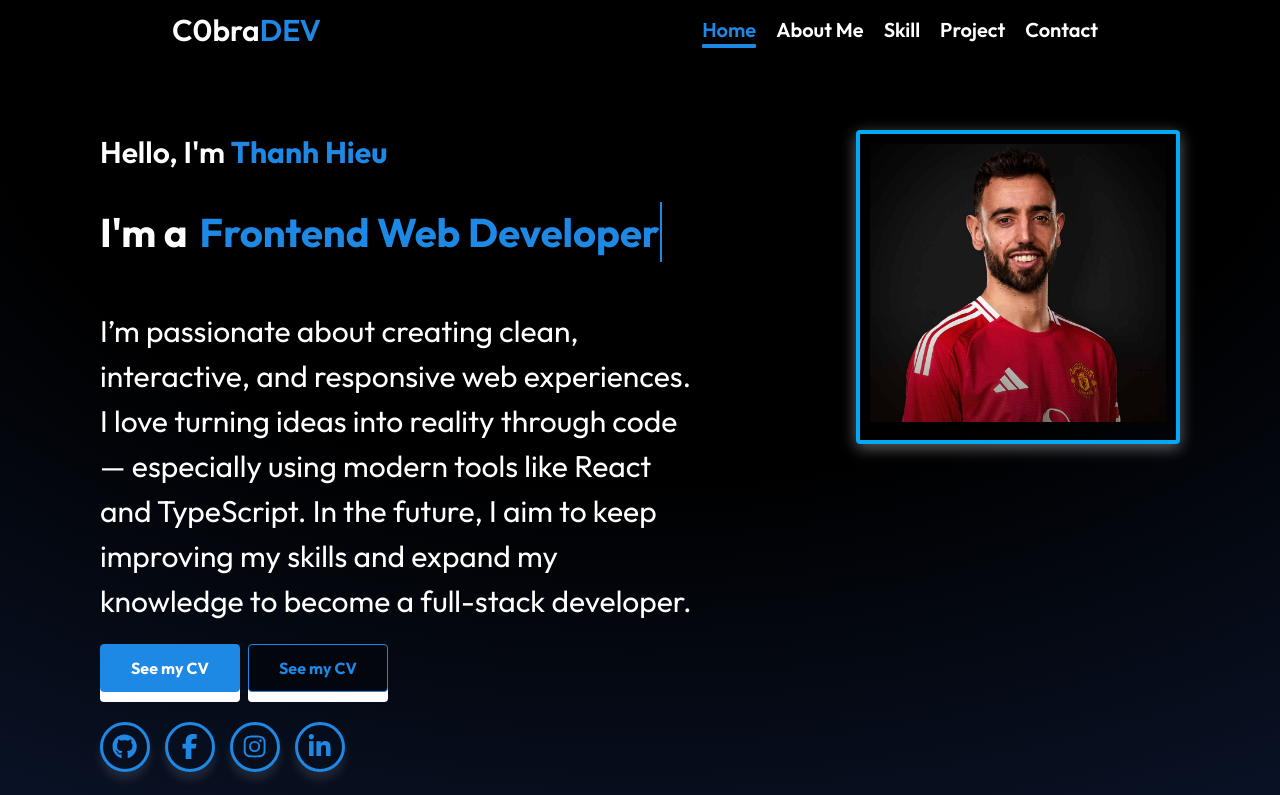
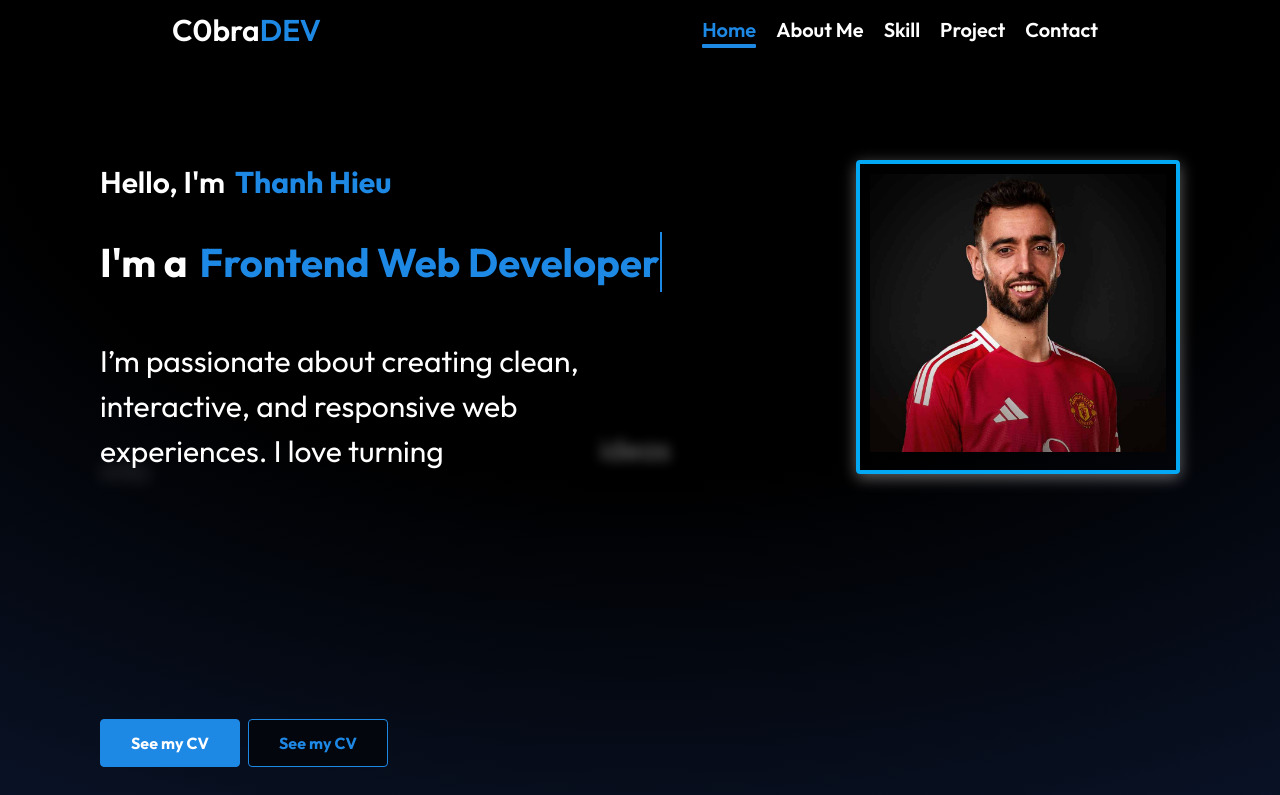
Before and after one commit to C0braaaa/c0bra-portfolio, a React (Create React App) app: page / in a window 1280 px wide. Shown: the top 795 px of the page. Built offline with nearby package versions, Linux system fonts and the light colour scheme.

Commit message:
commit #3

```diff
--- a/package.json
+++ b/package.json
@@ -13,6 +13,7 @@
     "@testing-library/react": "^16.3.0",
     "@testing-library/user-event": "^13.5.0",
     "classnames": "^2.5.1",
+    "motion": "^12.23.24",
     "normalize.css": "^8.0.1",
     "react": "^19.2.0",
     "react-dom": "^19.2.0",
--- a/src/components/Button/Button.module.scss
+++ b/src/components/Button/Button.module.scss
@@ -93,20 +93,6 @@
 }
 
 .large{
-    position: relative;
     min-width: 140px;
     padding: 14px 16px;
-    transition: all 0.3s ease;
-    box-shadow: white 0px 10px 0px 0px;
-
-    &:hover {
-        box-shadow: white 0px 7px 0px 0px;
-    }
-
-    &:active{
-        background-color: var(--secondary);
-        box-shadow: white 0px 0px 0px 0px;
-        transform: translateY(5px);
-        transition: 200ms;
-    }
 }
--- a/src/components/Header/Header.js
+++ b/src/components/Header/Header.js
@@ -69,7 +69,6 @@
                                 spy={true}
                                 key={index}
                                 offset={-65}
-                                className={!scroll && index === 0 ? cx('active') : ''}
                             >
                                 <li>{value.label}</li>
                             </Link>
--- a/src/components/Home/Home.js
+++ b/src/components/Home/Home.js
@@ -1,6 +1,7 @@
 import classNames from 'classnames/bind';
 import { Element } from 'react-scroll';
 
+import BlurText from '../UI/BlurText';
 import styles from './Home.module.scss';
 import Button from '../Button/index-button';
 import { FontAwesomeIcon } from '@fortawesome/react-fontawesome';
@@ -26,24 +27,28 @@
     return (
         <Element name="home">
             <div className={cx('wrapper')}>
-                <div className={cx('content')}>
-                    <p className={cx('p-1', 'fade-in-left')}>
+                <div className={cx('content', 'fade-in-top')}>
+                    <p className={cx('p-1', 'fade-in-right')}>
                         Hello, I'm <span className={cx('span-1')}>Thanh Hieu</span>
                     </p>
                     <div style={{ display: 'flex', gap: 12 }}>
                         <h1>I'm a</h1> <h1 className={cx('text-animate')}>Frontend Web Developer</h1>
                     </div>
-                    <p className={cx('p-2', 'fade-in-left')}>
-                        I’m passionate about creating clean, interactive, and responsive web experiences. I love turning
+                    <BlurText
+                        text="I’m passionate about creating clean, interactive, and responsive web experiences. I love turning
                         ideas into reality through code — especially using modern tools like React and TypeScript. In
                         the future, I aim to keep improving my skills and expand my knowledge to become a full-stack
-                        developer.
-                    </p>
+                        developer."
+                        delay={150}
+                        animateBy="words"
+                        direction="top"
+                        className={cx('p-2')}
+                    />
                     <div className={cx('button')}>
-                        <Button primary large>
+                        <Button primary large className={cx('fade-in-left')}>
                             See my CV
                         </Button>
-                        <Button outline large>
+                        <Button outline large className={cx('fade-in-right')}>
                             See my CV
                         </Button>
                     </div>
--- a/src/components/Home/Home.module.scss
+++ b/src/components/Home/Home.module.scss
@@ -1,7 +1,7 @@
 .wrapper{
     min-height: 700px;
     color: rgb(255, 255, 255);
-    padding: 70px 100px 70px  100px;
+    padding: 100px 100px 70px  100px;
     display: flex;
     justify-content: space-between;
 }
@@ -15,6 +15,8 @@
 .p-1{
     font-weight: 600;
     font-size: 3rem;
+    display: flex;
+    gap: 1rem;
 }
 
 .span-1{
@@ -141,3 +143,29 @@
     transform: translateX(0);
   }
 }
+
+.fade-in-right {
+  opacity: 0;
+  transform: translateX(50px);
+  animation: fadeInRight 0.8s forwards;
+}
+
+@keyframes fadeInRight {
+  to {
+    opacity: 1;
+    transform: translateX(0);
+  }
+}
+
+.fade-in-top {
+  opacity: 0;
+  transform: translateY(-50px);
+  animation: top-down 1s forwards;
+}
+
+@keyframes top-down {
+  to {
+    opacity: 1;
+    transform: translateY(0);
+  }
+}
--- /dev/null
+++ b/src/components/UI/BlurText.js
@@ -0,0 +1,105 @@
+import { motion } from 'motion/react';
+import { useEffect, useRef, useState, useMemo } from 'react';
+
+const buildKeyframes = (from, steps) => {
+    const keys = new Set([...Object.keys(from), ...steps.flatMap((s) => Object.keys(s))]);
+
+    const keyframes = {};
+    keys.forEach((k) => {
+        keyframes[k] = [from[k], ...steps.map((s) => s[k])];
+    });
+    return keyframes;
+};
+
+const BlurText = ({
+    text = '',
+    delay = 200,
+    className = '',
+    animateBy = 'words',
+    direction = 'top',
+    threshold = 0.1,
+    rootMargin = '0px',
+    animationFrom,
+    animationTo,
+    easing = (t) => t,
+    onAnimationComplete,
+    stepDuration = 0.35,
+}) => {
+    const elements = animateBy === 'words' ? text.split(' ') : text.split('');
+    const [inView, setInView] = useState(false);
+    const ref = useRef(null);
+
+    useEffect(() => {
+        if (!ref.current) return;
+        const observer = new IntersectionObserver(
+            ([entry]) => {
+                if (entry.isIntersecting) {
+                    setInView(true);
+                    observer.unobserve(ref.current);
+                }
+            },
+            { threshold, rootMargin },
+        );
+        observer.observe(ref.current);
+        return () => observer.disconnect();
+        // eslint-disable-next-line react-hooks/exhaustive-deps
+    }, [threshold, rootMargin]);
+
+    const defaultFrom = useMemo(
+        () =>
+            direction === 'top'
+                ? { filter: 'blur(10px)', opacity: 0, y: -50 }
+                : { filter: 'blur(10px)', opacity: 0, y: 50 },
+        [direction],
+    );
+
+    const defaultTo = useMemo(
+        () => [
+            {
+                filter: 'blur(5px)',
+                opacity: 0.5,
+                y: direction === 'top' ? 5 : -5,
+            },
+            { filter: 'blur(0px)', opacity: 1, y: 0 },
+        ],
+        [direction],
+    );
+
+    const fromSnapshot = animationFrom ?? defaultFrom;
+    const toSnapshots = animationTo ?? defaultTo;
+
+    const stepCount = toSnapshots.length + 1;
+    const totalDuration = stepDuration * (stepCount - 1);
+    const times = Array.from({ length: stepCount }, (_, i) => (stepCount === 1 ? 0 : i / (stepCount - 1)));
+
+    return (
+        <p ref={ref} className={className} style={{ display: 'flex', flexWrap: 'wrap' }}>
+            {elements.map((segment, index) => {
+                const animateKeyframes = buildKeyframes(fromSnapshot, toSnapshots);
+
+                const spanTransition = {
+                    duration: totalDuration,
+                    times,
+                    delay: (index * delay) / 1000,
+                };
+                spanTransition.ease = easing;
+
+                return (
+                    <motion.span
+                        className="inline-block will-change-[transform,filter,opacity]"
+                        key={index}
+                        initial={fromSnapshot}
+                        animate={inView ? animateKeyframes : fromSnapshot}
+                        transition={spanTransition}
+                        onAnimationComplete={index === elements.length - 1 ? onAnimationComplete : undefined}
+                    >
+                        {segment === ' ' ? '\u00A0' : segment}
+                        {animateBy === 'words' && index < elements.length - 1 && '\u00A0'}
+                    </motion.span>
+                );
+            })}
+        </p>
+    );
+};
+
+export default BlurText;
```
Also changed, not shown: 1 other file (tests, documents, lock files or other folders).
